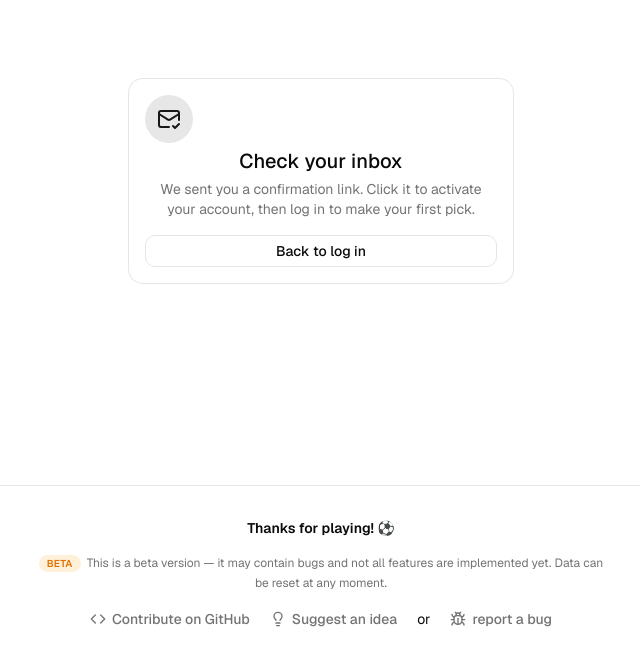
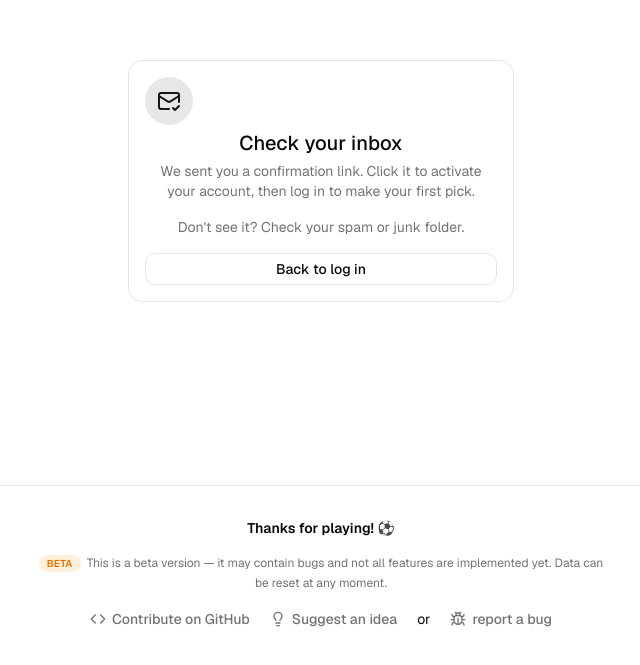
Before and after one commit to gilmarllen/the-daily-derby, a Next.js app: page /signup/check-email in a window 1280 px wide. Shown: the part 123-788 px from the top of the page, without its empty margins (319-959 px from the left). Built offline with nearby package versions, Linux system fonts and the light colour scheme; no server answers.

Commit message:
Spam hint

```diff
--- a/src/app/signup/check-email/page.tsx
+++ b/src/app/signup/check-email/page.tsx
@@ -26,7 +26,8 @@ export default async function CheckEmailPage() {
           <CardTitle className="text-xl">{t.title}</CardTitle>
           <CardDescription>{t.description}</CardDescription>
         </CardHeader>
-        <CardContent>
+        <CardContent className="flex flex-col gap-4">
+          <p className="text-muted-foreground text-sm">{dict.auth.spamHint}</p>
           <Link
             href="/login"
             className={cn(buttonVariants({ variant: "outline" }), "w-full")}
--- a/src/components/auth/forgot-password-form.tsx
+++ b/src/components/auth/forgot-password-form.tsx
@@ -47,6 +47,7 @@ export function ForgotPasswordForm() {
               </span>
               <CardTitle className="text-xl">{t.forgot.sentTitle}</CardTitle>
               <CardDescription>{t.forgot.sentDescription}</CardDescription>
+              <p className="text-muted-foreground text-sm">{t.spamHint}</p>
             </CardHeader>
           </>
         ) : (
--- a/src/lib/i18n/dictionaries/en.ts
+++ b/src/lib/i18n/dictionaries/en.ts
@@ -345,6 +345,7 @@ const en = {
       description:
         "We sent you a confirmation link. Click it to activate your account, then log in to make your first pick.",
     },
+    spamHint: "Don't see it? Check your spam or junk folder.",
     errors: {
       missingCredentials: "Enter your email and password.",
       missingSignupCredentials:
--- a/src/lib/i18n/dictionaries/es.ts
+++ b/src/lib/i18n/dictionaries/es.ts
@@ -354,6 +354,7 @@ const es: Dictionary = {
       description:
         "Te enviamos un enlace de confirmación. Haz clic para activar tu cuenta y luego inicia sesión para hacer tu primera elección.",
     },
+    spamHint: "¿No lo ves? Revisa tu carpeta de spam o correo no deseado.",
     errors: {
       missingCredentials: "Introduce tu correo y contraseña.",
       missingSignupCredentials:
--- a/src/lib/i18n/dictionaries/pt.ts
+++ b/src/lib/i18n/dictionaries/pt.ts
@@ -351,6 +351,7 @@ const pt: Dictionary = {
       description:
         "Enviamos um link de confirmação. Clique nele para ativar sua conta e depois entre para fazer seu primeiro palpite.",
     },
+    spamHint: "Não encontrou? Verifique sua caixa de spam ou lixo eletrônico.",
     errors: {
       missingCredentials: "Informe seu e-mail e senha.",
       missingSignupCredentials:
```
